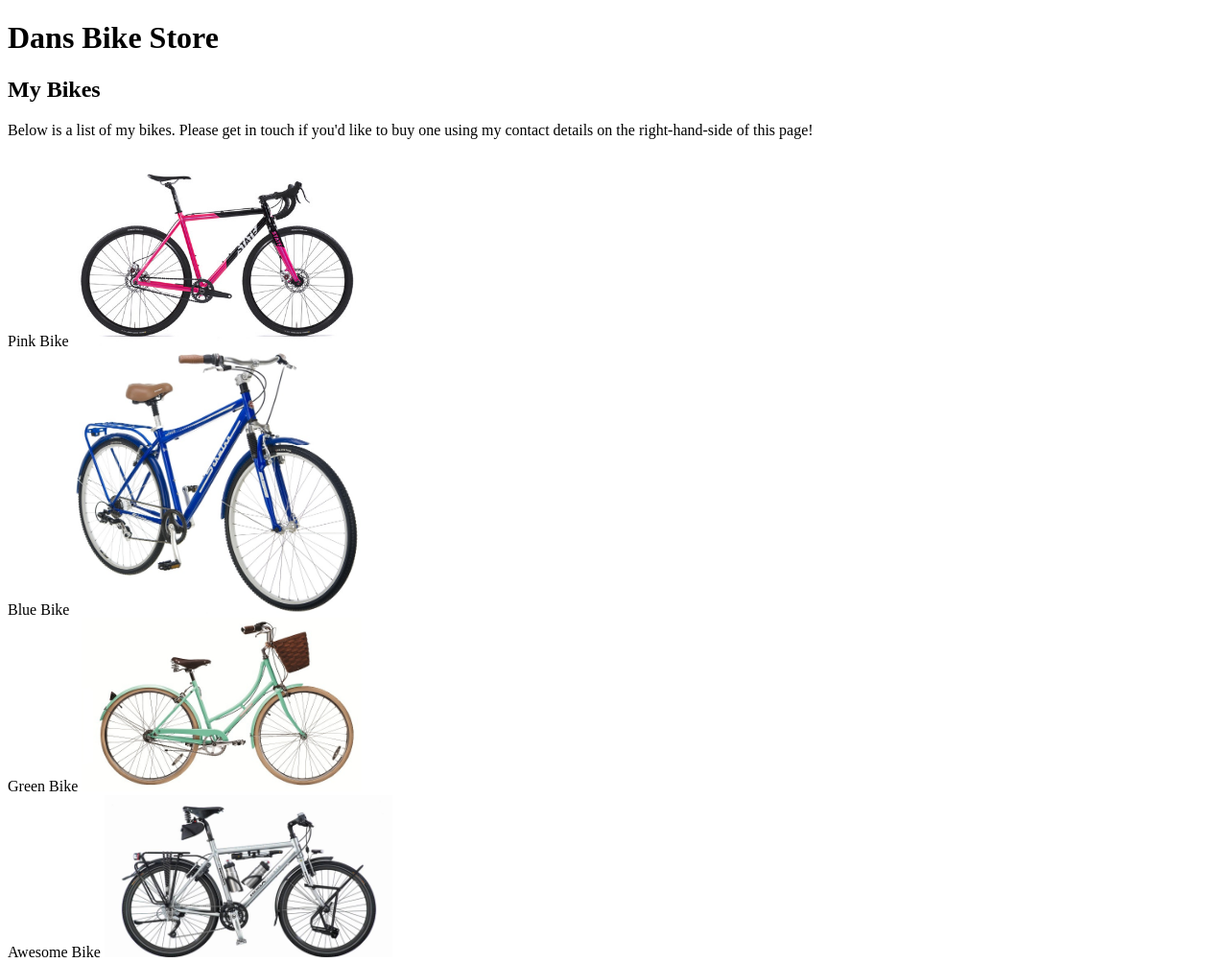
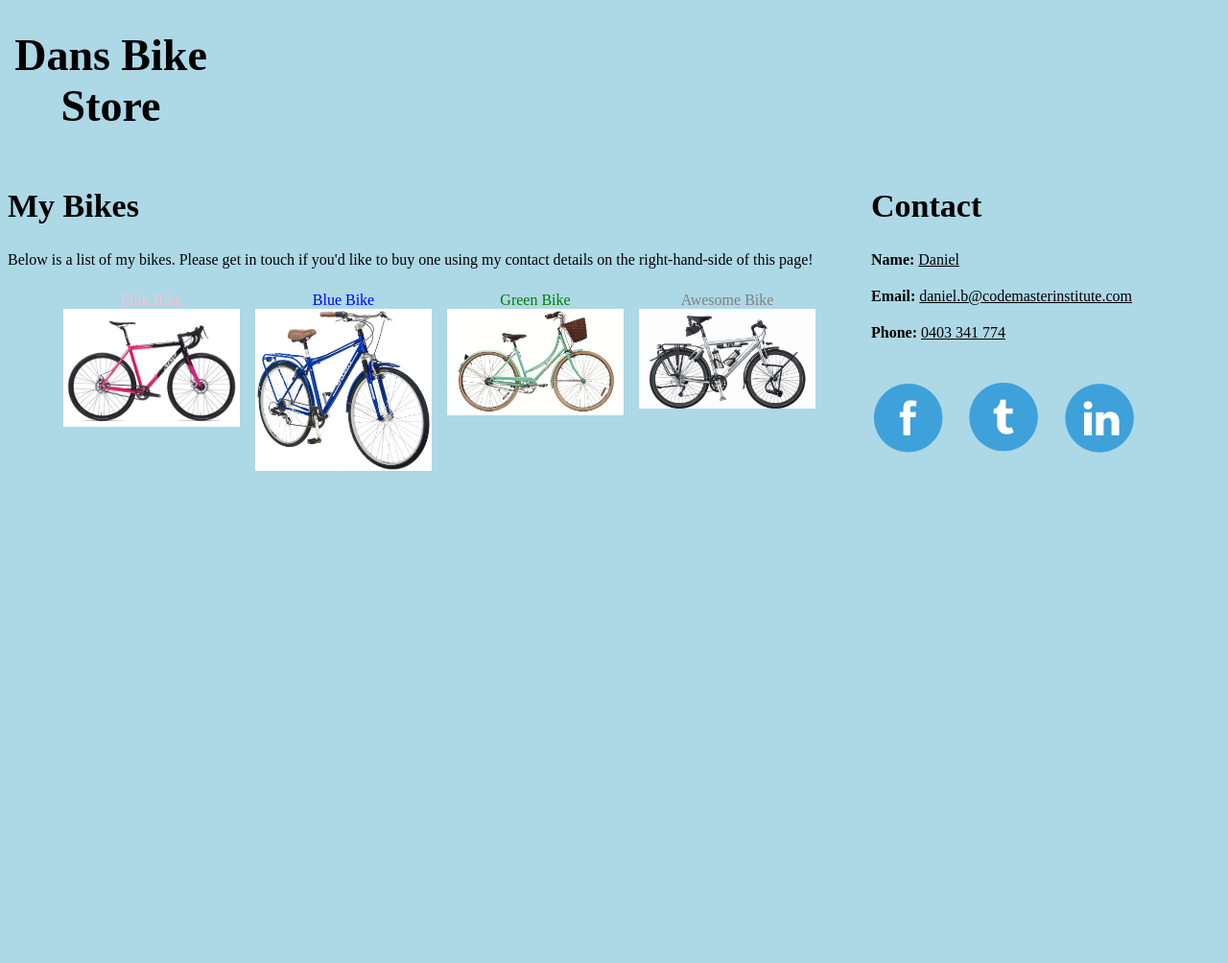
Before and after one commit to CodemasterInstitute/0.5-exercise-html, a plain HTML site: page index.html in a window 1280 px wide. Shown: the top 1004 px of the page at 96% size. After the commit the page ends 800 px from the top, so only its background shows below. Drawn offline with Linux system fonts and the light colour scheme.

Commit message:
css files solution

```diff
--- a/styles.css
+++ b/styles.css
@@ -1,14 +1,14 @@
-
 body {
-
+	background-color: lightblue;
+	max-width: 1200px;
 }
 
 h1 {
-
+	font-size: 46px;
 }
 
 h2 {
-
+	font-size: 34px;
 }
 
 ul {
@@ -18,67 +18,77 @@ ul {
 }
 
 .logo {
-
+    width: 215px;
+    text-align: center;
 }
 
 section {
-
+	width: 75%;
+	float: left;
 }
 
 aside {
-
+	width: 25%;
+	float: left;
 }
 
 
 /* Bike module */
 .bike-list {
-
+    padding: 0 50px;
 }
 
 .bike-list__item {
-
+	float: left;
+	width: 23%;
+	padding: 1%;
 }
 
 .bike-list__item-label {
-
+    text-align: center;
+    width: 100%;
+    display: block;
+    color: gray;
 }
 
 .bike-list__item .item-label--pink-text {
-
+    color: pink;
 }
 
 .bike-list__item .item-label--blue-text {
-
+    color: blue;
 }
 
 .bike-list__item .item-label--green-text {
-
+    color: green;
 }
 
 .bike-list__item img {
-	max-width: 300px;
+    width: 100%;
+    display: block;
 }
 
 
 /* Contact-Info module */
 .contact-info {
-
+	margin: 20px 0;
 }
 
 .contact-info__label {
-
+	font-weight: bold;
 }
 
 .contact-info__value {
-
+	text-decoration: underline;
 }
 
 
 /* Social Links module */
 .social-links {
-
+	margin-top: 40px;
 }
 
 .social-links__icon {
-
+	float: left;
+	width: 33%;
 }
```
